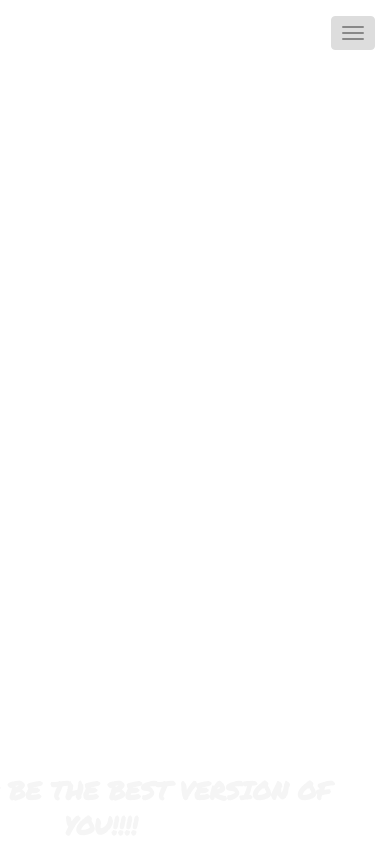
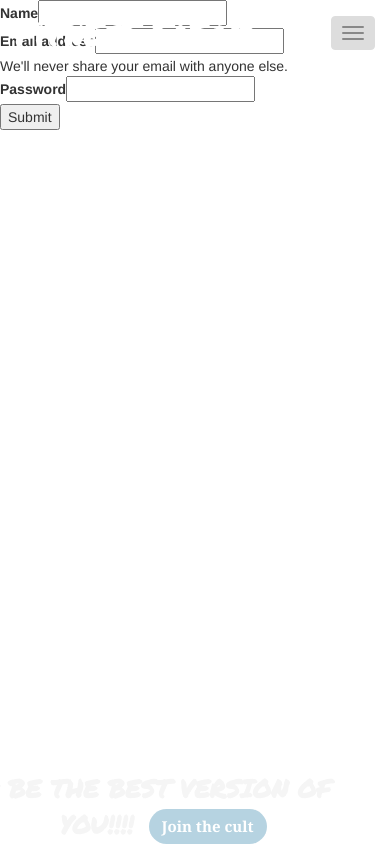
Before and after one commit to sharmadotankit/gym-app-frontend, a React (Create React App) app: page /signup in a window 390 px wide. Both pictures are taken after a click on the button "Toggle navigation". Built offline with nearby package versions, Linux system fonts and the light colour scheme; some icons are missing.

Commit message:
signup testing

```diff
--- a/src/App/App.js
+++ b/src/App/App.js
@@ -4,15 +4,18 @@ import Navbar from '../comp/Navbar/Navbar';
 import { BrowserRouter as Router, Routes, Route } from "react-router-dom";
 import Home from '../comp/Home/Home';
 import Footer from '../comp/Footer/Footer';
+import Signup from '../comp/Auth/Signup';
 
 
 
 function App() {
   return (
     <div className="app">
+
+     <Router>
      <Navbar/>
-     <Router>
       <Routes>
+        <Route exact path="/signup" element={<Signup/>}/>
         <Route exact path="/home" element={<Home/>}/>
         <Route exact path="/" element={<Home/>}/>
       </Routes>
--- /dev/null
+++ b/src/comp/Auth/Signup.js
@@ -0,0 +1,28 @@
+import React from 'react'
+import "../Auth/Signup.css"
+
+function Signup() {
+    return (
+
+        <form className='signup-form custom-signup '>
+            <div className="div-space">
+                <label htmlFor="name" className="name">Name</label>
+                <input type="text" className="name" id="name" />
+            </div>
+            <div className="div-space">
+                <label htmlFor="email" className="email">Email address</label>
+                <input type="email" className="email" id="email" aria-describedby="email" />
+                <div id="email" className="email-desc">We'll never share your email with anyone else.</div>
+            </div>
+            <div className="div-space">
+                <label htmlFor="password" className="password">Password</label>
+                <input type="password" className="password" id="password" />
+            </div>
+
+            <button type="submit" className="signup-btn ">Submit</button>
+        </form>
+
+    )
+}
+
+export default Signup
--- a/src/comp/Footer/Footer.css
+++ b/src/comp/Footer/Footer.css
@@ -39,7 +39,7 @@
     }
 
     .btn {
-        font-size: 20px;
+        font-size: 40px;
         left: 15px;
     }
 }
@@ -50,7 +50,7 @@
     }
 
     .btn {
-        font-size: 18px;
+        font-size: 32px;
         left: 15px;
     }
 }
@@ -61,7 +61,7 @@
     }
 
     .btn {
-        font-size: 15px;
+        font-size: 28px;
         left: 15px;
     }
 }
@@ -72,7 +72,7 @@
     }
 
     .btn {
-        font-size: 13px;
+        font-size: 15px;
         left: 15px;
     }
 }
--- a/src/comp/Home/Home.css
+++ b/src/comp/Home/Home.css
@@ -25,6 +25,7 @@ body {
     height: 100vh !important;
     width: 100% !important;
     background: fixed;
+    opacity: 0.90 !important;
 }
 
 .carousel .carousel-status {
@@ -65,7 +66,7 @@ body {
 
 .carousel .control-dots {
     position: absolute;
-    bottom: 47px !important;
+    bottom: 49px !important;
     margin: 10px 0;
     padding: 0;
     text-align: center;
@@ -75,7 +76,7 @@ body {
 
 @media (min-width: 960px) {
     .carousel .control-dots {
-        bottom: 47px !important;
+        bottom: 49px !important;
     }
 }
 
@@ -98,15 +99,19 @@ p {
 .btn {
     position: relative;
     left: 10%;
-    background-color: transparent;
-    font-size: 35px;
+    background-color: rgba(16, 109, 155, 0.3);
+    font-size: 45px;
     color: white;
+    font-family:Georgia, 'Times New Roman', Times, serif;
+    font-weight: bold;
+    border-radius: 35px;
+
 }
 
 .btn:hover {
 
     color: #fff;
-    background-color: rgba(243, 13, 13, 0.916);
+    background-color: rgba(243, 13, 13, 0.8);
 }
 
 @media (max-width: 650px) {
@@ -115,7 +120,7 @@ p {
     }
 
     .btn {
-        font-size: 15px;
+        font-size: 40px;
         left: 15px;
     }
 }
--- a/src/comp/Navbar/Navbar.js
+++ b/src/comp/Navbar/Navbar.js
@@ -1,5 +1,6 @@
 import React from 'react'
 import "../Navbar/Navbar.css"
+import { Link } from "react-router-dom";
 
 function Navbar() {
   return (
@@ -13,18 +14,18 @@ function Navbar() {
             <span className="icon-bar"></span>
             <span className="icon-bar"></span>
           </button>
-          <a className="navbar-brand" href="/">FiTnEsS FrEaK</a>
+          <Link className="navbar-brand" to="/">FiTnEsS FrEaK</Link>
         </div>
 
 
         <div className="collapse navbar-collapse" id="bs-example-navbar-collapse-1">
 
           <ul className="nav navbar-nav navbar-right">
-            <li><a href="/">Home</a></li>
-            <li><a href="/">about</a></li>
-            <li><a href="/">portfolio</a></li>
-            <li><a href="/">services</a></li>
-            <li><a href="/">contact</a></li>
+            <li><Link to="/home">Home</Link></li>
+            <li><Link to="/about">about</Link></li>
+            <li><Link to="/portfolio">portfolio</Link></li>
+            <li><Link to="/services">services</Link></li>
+            <li><Link to="/signup">Signup</Link></li>
 
           </ul>
         </div>
```
Also changed, not shown: src/comp/Auth/Signup.css (added), src/comp/Navbar/Navbar.css (line endings or trailing spaces).
